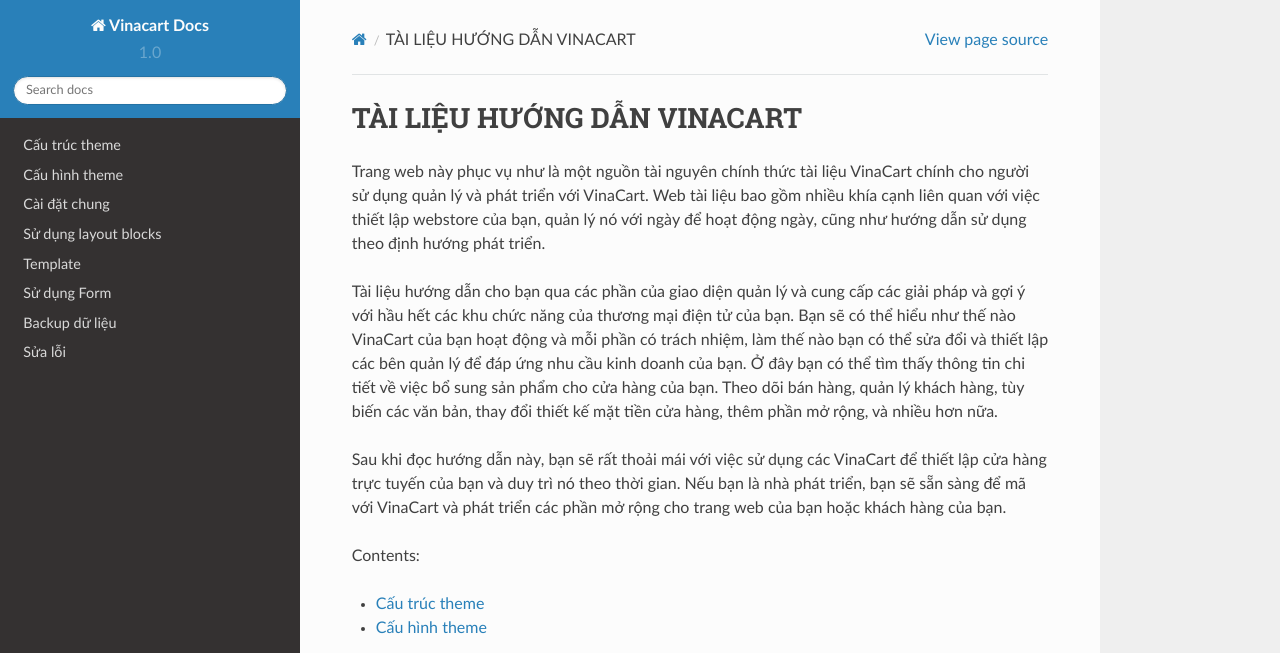
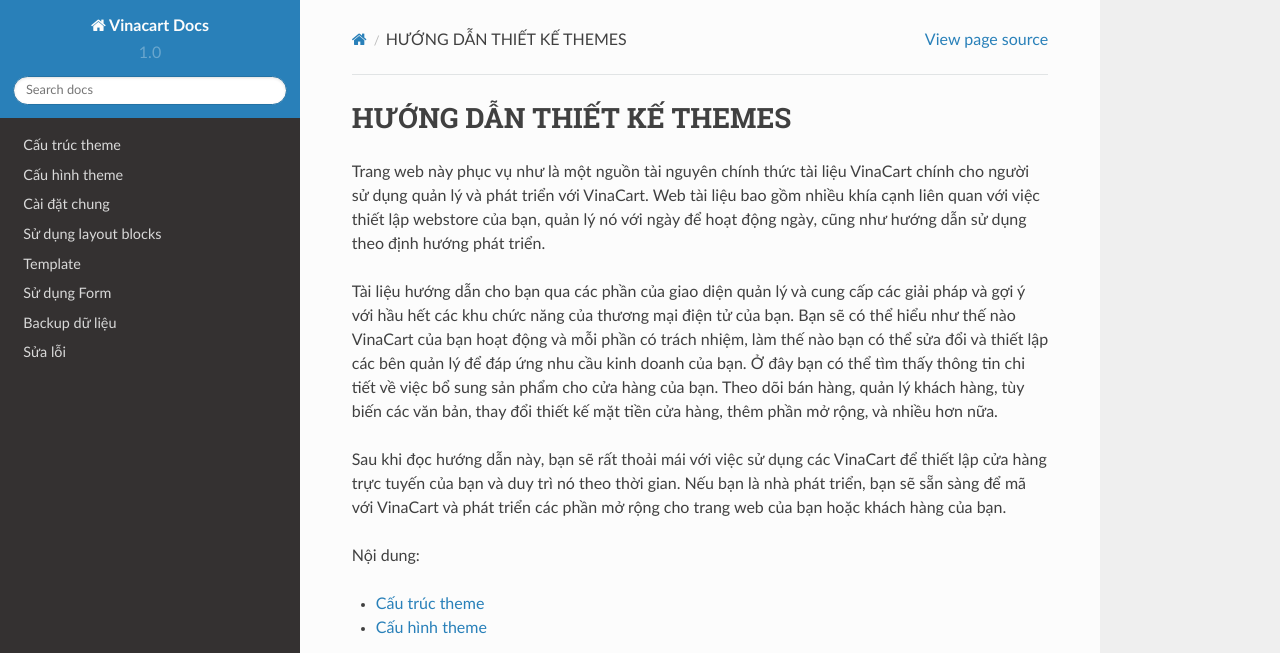
Before and after one commit to ktdocker90/vinacart-docs, a Sphinx documentation site: the page built from source/index.rst, in a window 1280 px wide and 1400 px high. Shown: the top 653 px of the window. Built offline with Sphinx 7.4.7 and the Read the Docs theme 2.0.0, drawn with Linux system fonts in a browser that asks for light colours; some of the changed text lies outside the part shown.

Commit message:
change 2

```diff
--- a/source/conf.py
+++ b/source/conf.py
@@ -54,8 +54,8 @@
 
 # General information about the project.
 project = u'Vinacart Docs'
-copyright = u'2016, hoangweb'
-author = u'hoangweb'
+copyright = u'2016, VinaCart'
+author = u'VinaCart'
 
 # The version info for the project you're documenting, acts as replacement for
 # |version| and |release|, also used in various other places throughout the
@@ -265,7 +265,7 @@
 #  author, documentclass [howto, manual, or own class]).
 latex_documents = [
     (master_doc, 'vinacart.tex', u'Vinacart Documentation',
-     u'hoangweb', 'manual'),
+     u'VinaCart', 'manual'),
 ]
 
 # The name of an image file (relative to this directory) to place at the top of
--- a/source/index.rst
+++ b/source/index.rst
@@ -3,7 +3,7 @@
    You can adapt this file completely to your liking, but it should at least
    contain the root `toctree` directive.
 
-TÀI LIỆU HƯỚNG DẪN VINACART
+HƯỚNG DẪN THIẾT KẾ THEMES
 ===========================
 
 Trang web này phục vụ như là một nguồn tài nguyên chính thức tài liệu VinaCart chính cho người sử dụng quản lý và phát triển với VinaCart.
@@ -18,7 +18,7 @@
 Nếu bạn là nhà phát triển, bạn sẽ sẵn sàng để mã với VinaCart và phát triển các phần mở rộng cho trang web của bạn hoặc khách hàng của bạn.
 
 
-Contents:
+Nội dung:
 
 .. toctree::
    :maxdepth: 2
```
